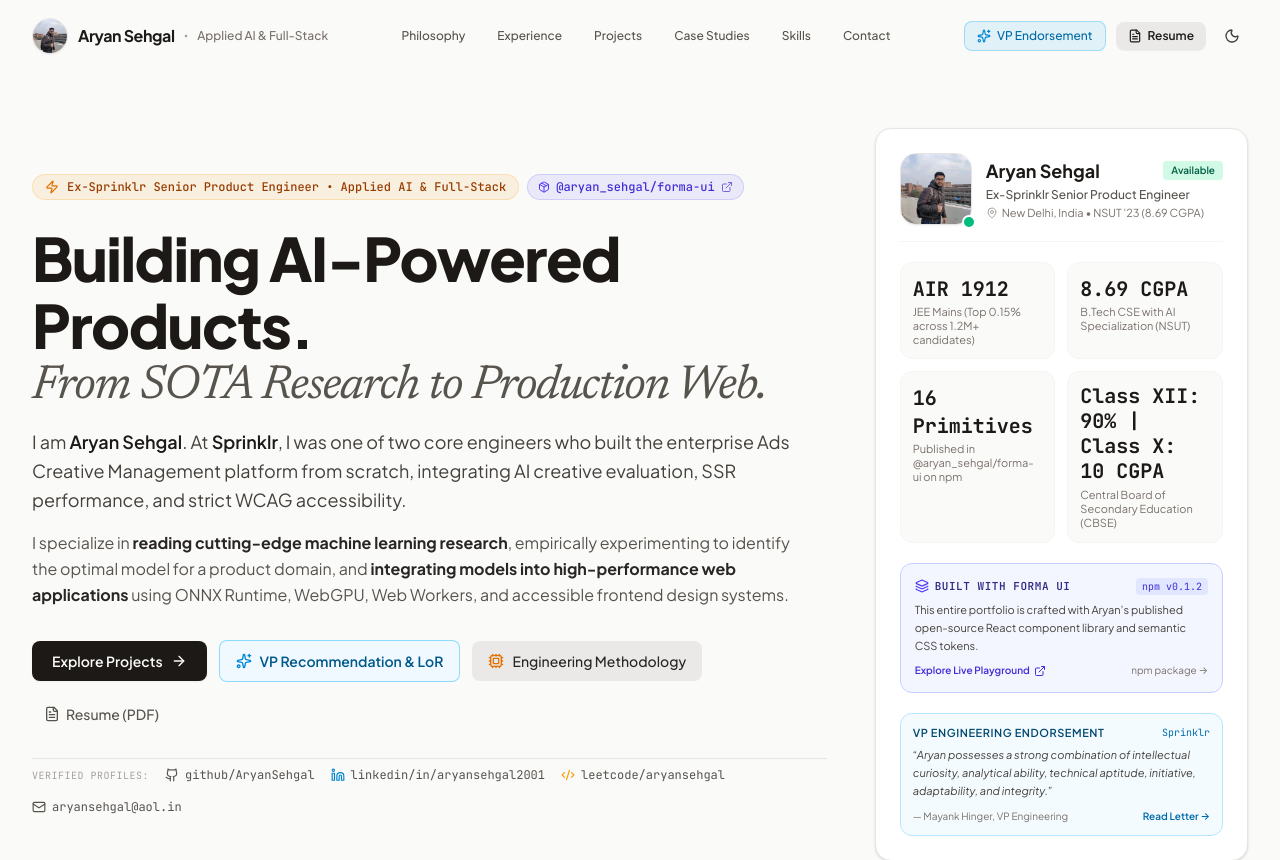
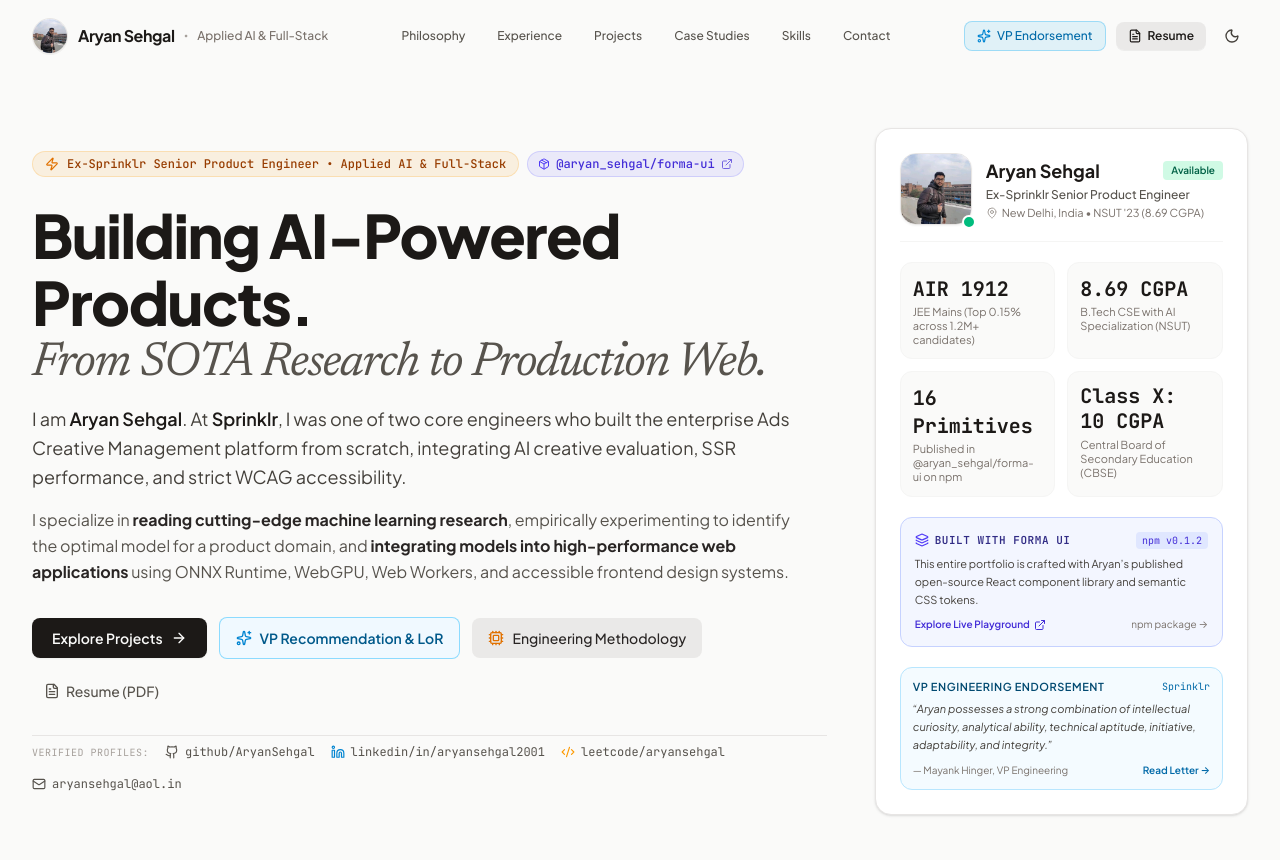
Before and after one commit to AryanSehgal/portfolio-website, a React (Vite) app: page / in a window 1280 px wide. Shown: the top 860 px of the page. Built offline with nearby package versions, Linux system fonts and the light colour scheme.

Commit message:
Update Hero.tsx

```diff
--- a/src/components/Hero.tsx
+++ b/src/components/Hero.tsx
@@ -285,7 +285,7 @@
 
                 <div className="p-3 rounded-xl bg-stone-50 dark:bg-stone-800/50 border border-stone-100 dark:border-stone-800">
                   <div className="text-xl font-extrabold text-stone-900 dark:text-stone-100 font-mono leading-tight">
-                    Class XII: 90% | Class X: 10 CGPA
+                    Class X: 10 CGPA
                   </div>
                   <div className="text-[11px] text-stone-500 dark:text-stone-400 leading-tight mt-1">
                     Central Board of Secondary Education (CBSE)
```
